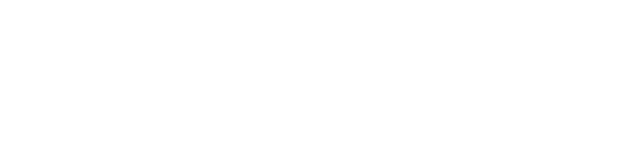
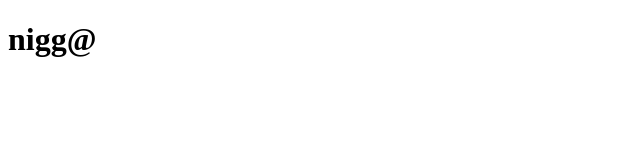
Before and after one commit to Ciganyslayer/Web-program, a plain HTML site: page index.html in a window 1280 px wide. Shown: the whole page, without its empty margins (0-640 px from the left). Drawn offline with Linux system fonts and the light colour scheme.

Commit message:
Update index.html

```diff
--- a/index.html
+++ b/index.html
@@ -6,6 +6,6 @@
     <title>Document</title>
 </head>
 <body>
-
+    <h1>nigg@</h1>
 </body>
 </html>
```
